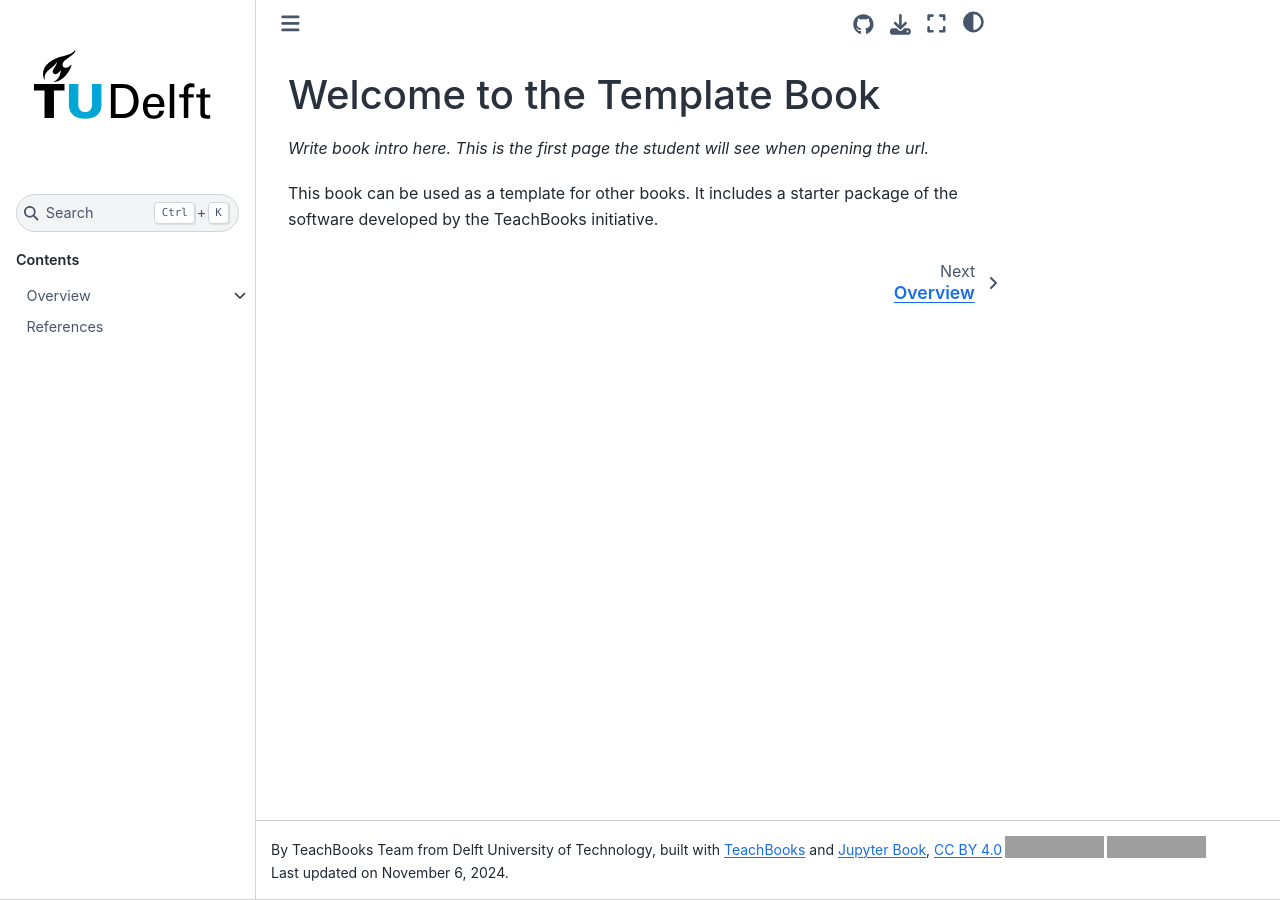
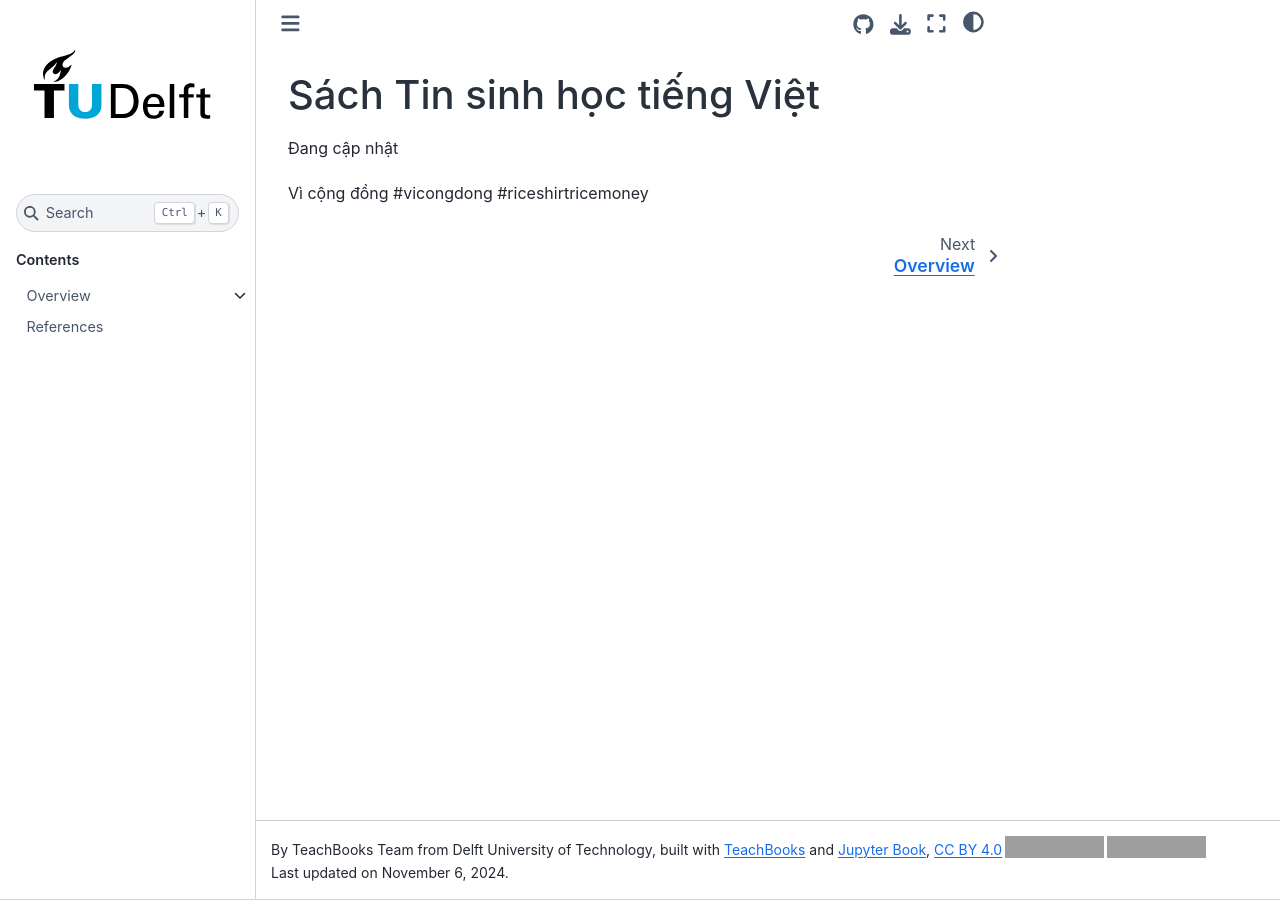
Before and after one commit to tinsinhvn/home, a Jupyter Book: the page built from book/intro.md, in a window 1280 px wide. Built offline with Jupyter Book 1.0.4 settings and Sphinx 7.4.7 and the Sphinx Book theme 1.1.4, drawn with Linux system fonts in a browser that asks for light colours; comment, search, counter and statistics services are not loaded; grey boxes are pictures that could not be loaded.

Commit message:
Update intro.md

```diff
--- a/book/intro.md
+++ b/book/intro.md
@@ -1,6 +1,6 @@
 (intro)=
-# Welcome to the Template Book
+# Sách Tin sinh học tiếng Việt
 
-_Write book intro here. This is the first page the student will see when opening the url._
+Đang cập nhật
 
-This book can be used as a template for other books. It includes a starter package of the software developed by the TeachBooks initiative.
+Vì cộng đồng #vicongdong #riceshirtricemoney
```
